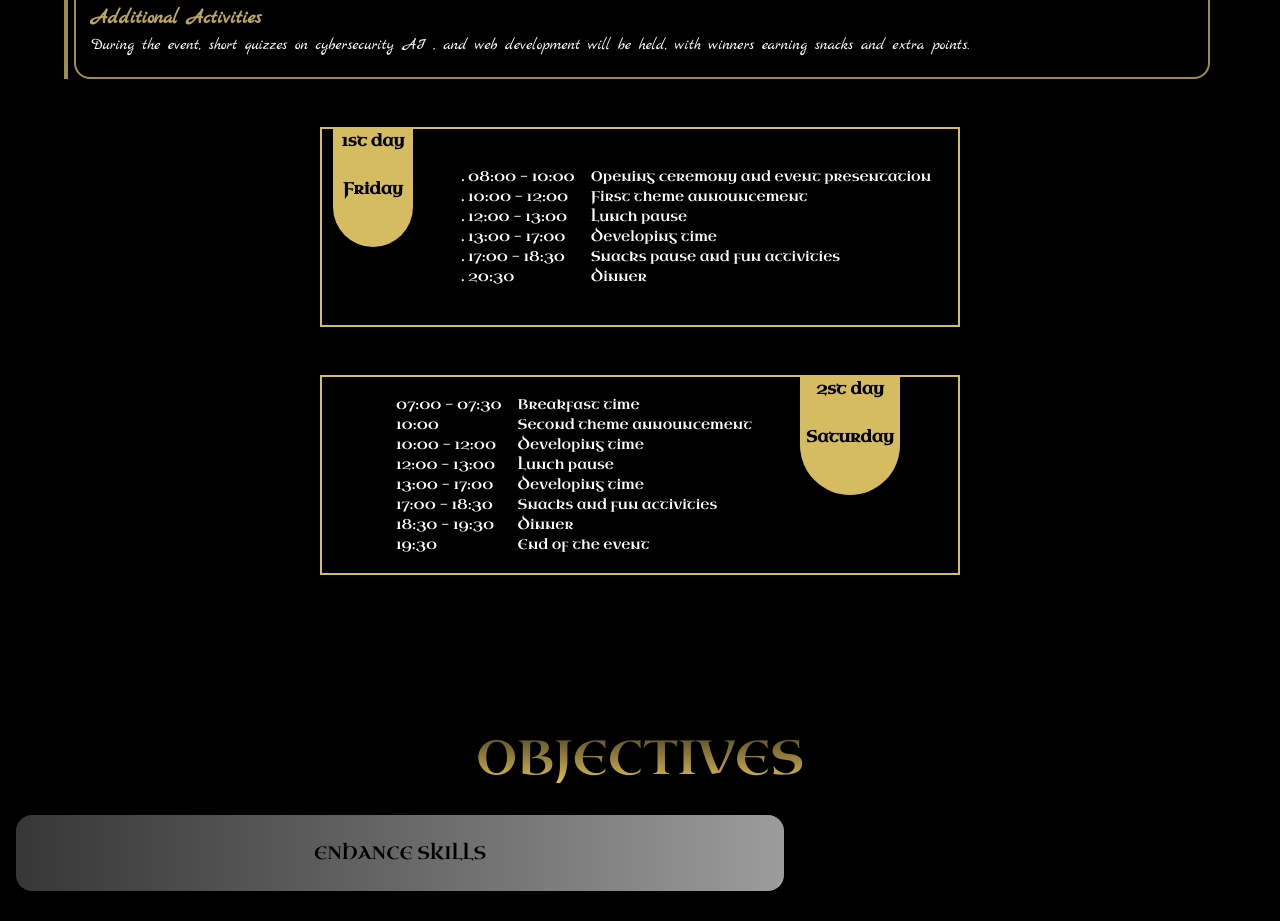
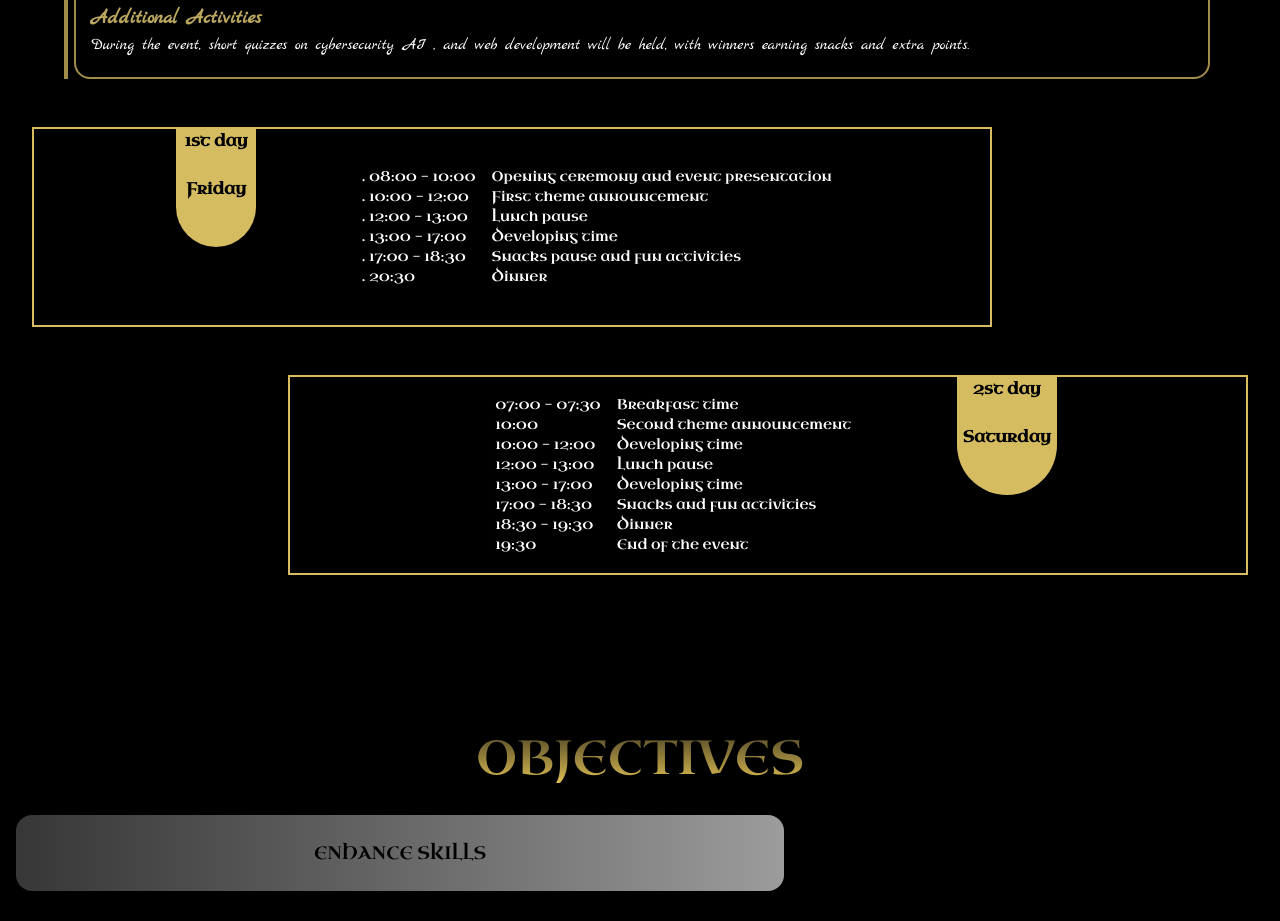
Before and after one commit to melissanf/hack-of-the-fallen-lords, a React (Vite) app: page / in a window 1280 px wide. Shown: the part 3105-4026 px from the top of the page. Built offline with nearby package versions, Linux system fonts and the light colour scheme.

Commit message:
agenda fix

```diff
--- a/src/components/Agenda.jsx
+++ b/src/components/Agenda.jsx
@@ -103,8 +103,8 @@ function Agenda(){
                     </div>
                 </div>
             </div>
-            <div className='flex flex-row justify-center items-start w-100% sm:w-160
-                        border-2 border-[#D6BC61] md:h-50 gap-8'>
+            <div className='flex flex-row justify-center items-start w-100% sm:w-[75vw]
+                        border-2 border-[#D6BC61] md:h-50 gap-[7vw] md:-ml-[20vw]'>
                 <div className='h-full'>
                     <div className='bg-[#D6BC61] text-black h-30 md:h-[60%]
                                 w-15 md:w-20 rounded-b-full font-bold text-center' >
@@ -115,8 +115,8 @@ function Agenda(){
                     <Day day={day1}/>
                 </div>
             </div>
-            <div className='flex flex-row justify-center items-start w-full sm:w-160
-                        border-2 border-[#D6BC61] md:h-50 gap-8'>
+            <div className='flex flex-row justify-center items-start w-full sm:w-[75vw]
+                        border-2 border-[#D6BC61] md:h-50 gap-[7vw] md:ml-[20vw]'>
                 <div className='flex justify-center items-center h-full'>
                     <Day day={day2}/>
                 </div>
```
